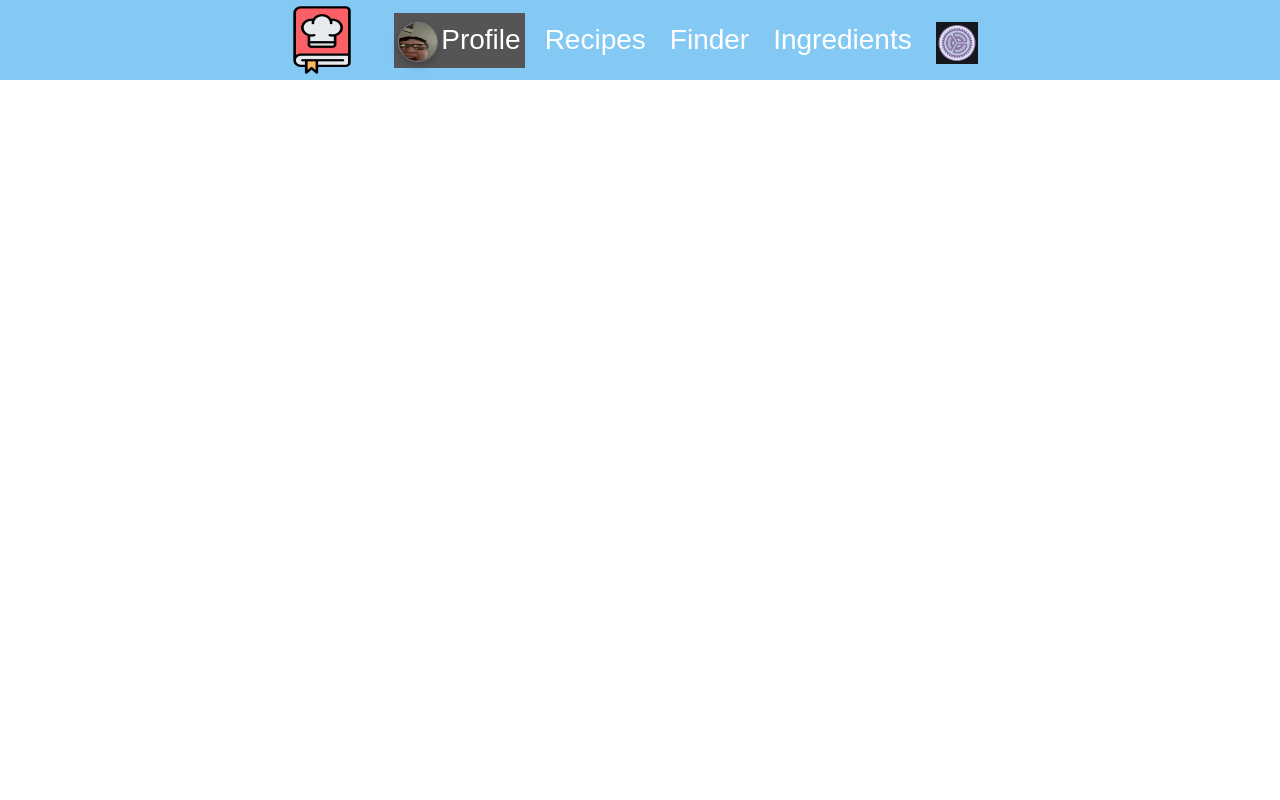
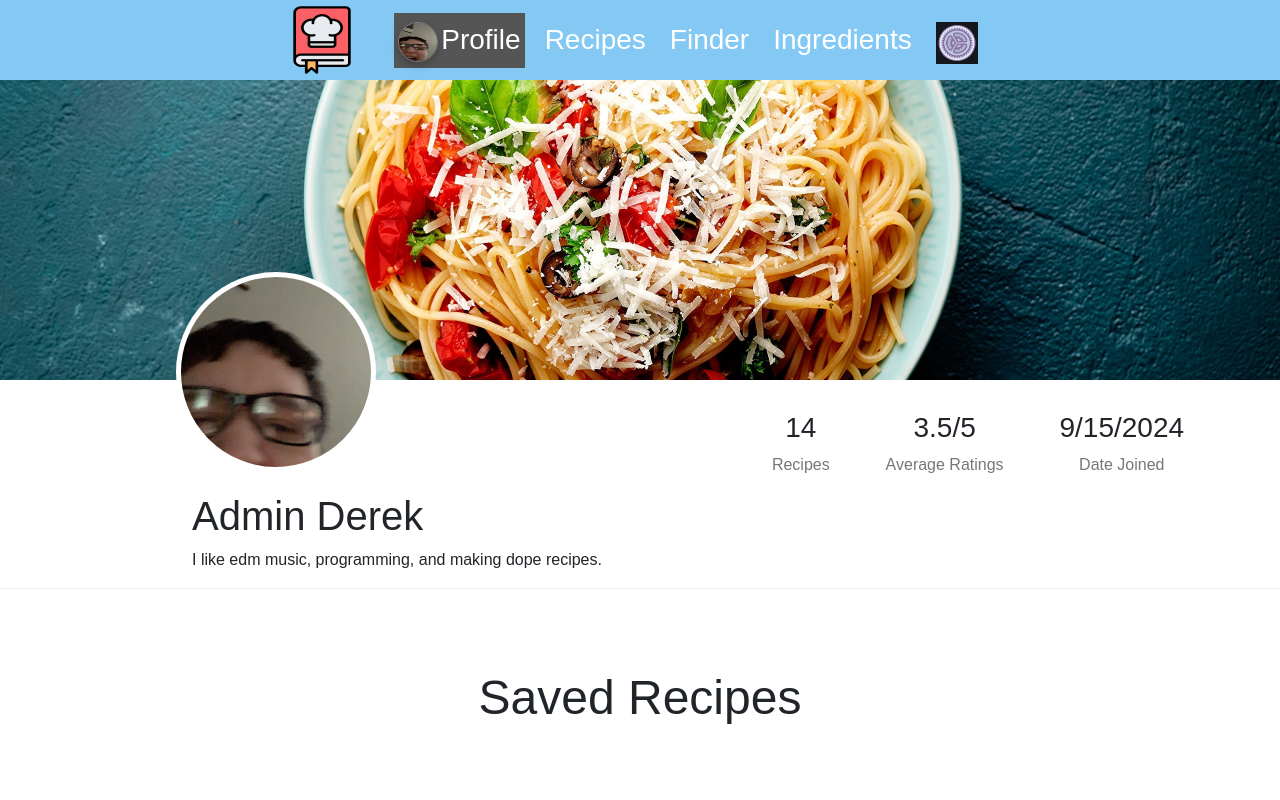
Before and after one commit to DerekTomassiJr/Recipe-Journal, a React (Create React App) app: page /profile in a window 1280 px wide. Shown: the top 800 px of the page. Built offline with nearby package versions, Linux system fonts and the light colour scheme.

Commit message:
Refactoring files to change Dashboard.js to Profile.js

```diff
--- a/src/App.js
+++ b/src/App.js
@@ -1,7 +1,7 @@
 import './App.css'
 import Navbar from './components/Navbar';
 import Home from './pages/Home';
-import Dashboard from './pages/Dashboard';
+import Profile from './pages/Profile';
 //added react router dom for routing different pages
 //Navbar included on every page
 import { BrowserRouter as Router, Route, Routes } from 'react-router-dom';
@@ -13,7 +13,7 @@ const App = () => {
     <Navbar/>
     <Routes>
       <Route path='/' exact element = {<Home/>}/>
-      <Route path='/dashboard' exact element = {<Dashboard/>}/>
+      <Route path='/profile' exact element = {<Profile/>}/>
     </Routes>
     </Router>
     </div>
--- a/src/pages/Home.js
+++ b/src/pages/Home.js
@@ -16,7 +16,7 @@ function Home() {
   const handleSubmit = (event) => {
     event.preventDefault();
     if (email === 'admin' && password === '123') {
-      navigate('/dashboard');
+      navigate('/profile');
     } else {
       setError('Invalid credentials');
     }
--- a/src/pages/Dashboard.js
+++ b/src/pages/Profile.js
@@ -1,5 +1,5 @@
 import React from 'react'
-import '../styles/Dashboard.css'
+import '../styles/Profile.css'
 import pasta from '../assets/penne.jpg';
 import ramen from '../assets/ramen.jpg';
 import cheesecake from '../assets/cheesecake.jpg';
```
Also changed, not shown: src/styles/Profile.css (renamed from src/styles/Dashboard.css).
